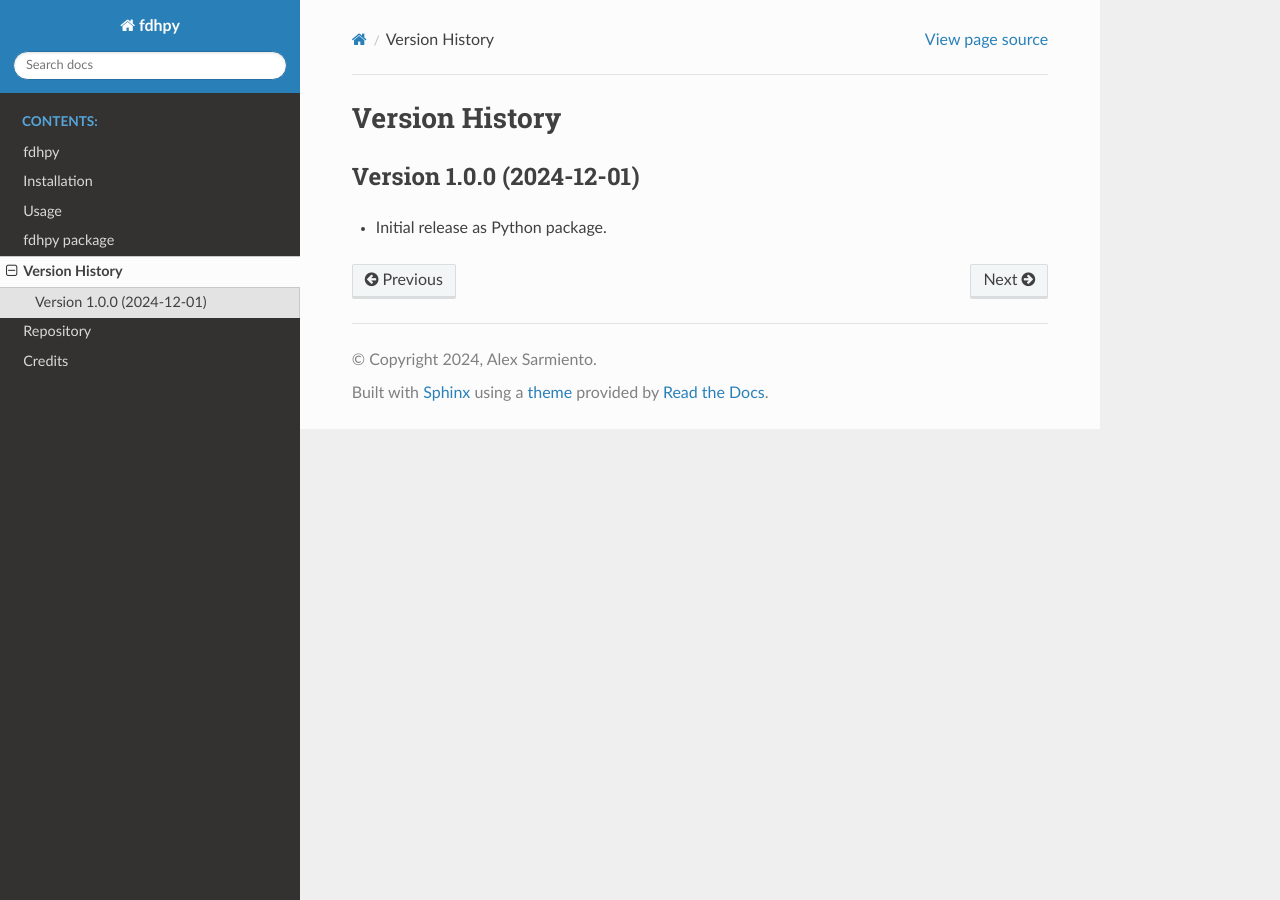
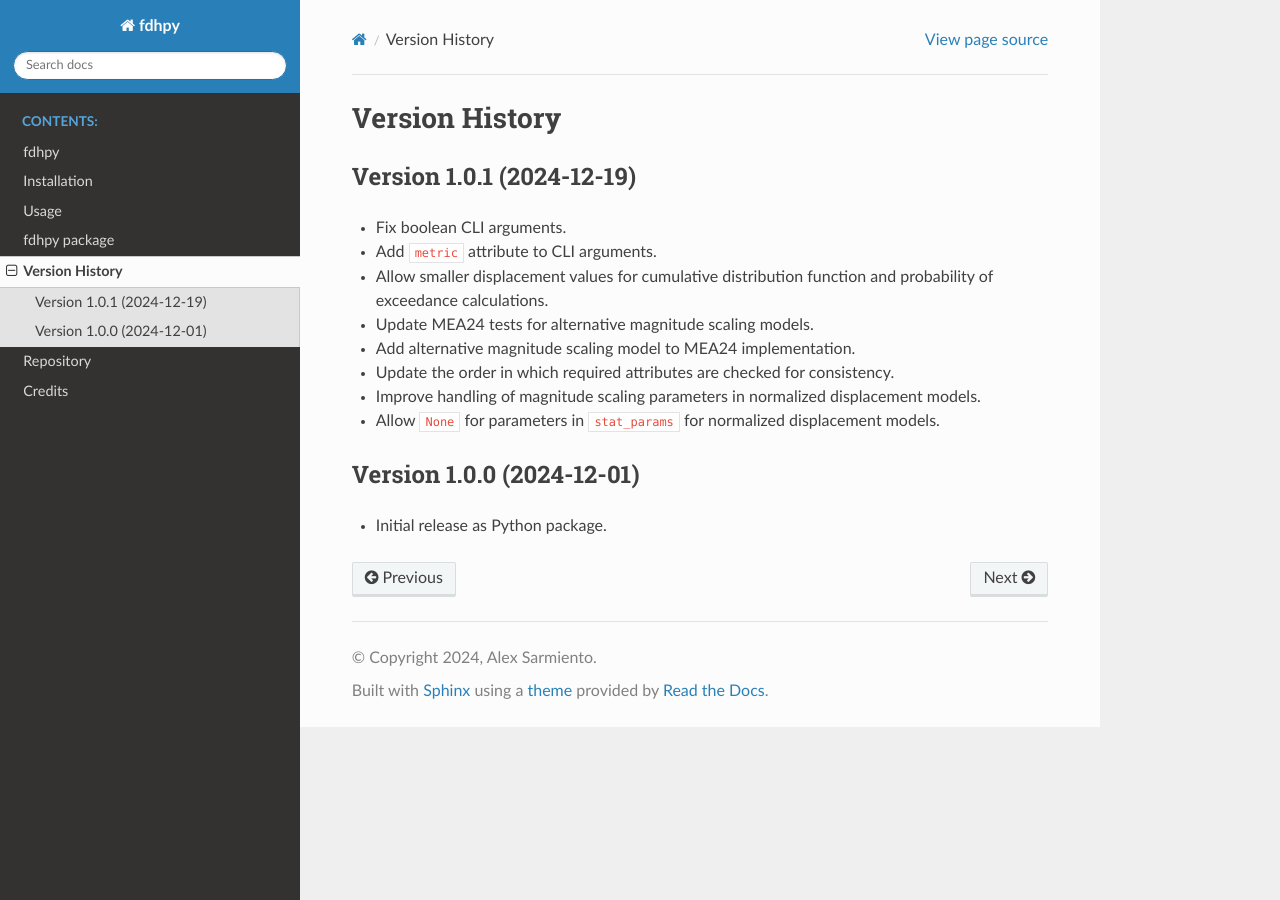
Before and after one commit to asarmy/fdhpy, a Sphinx documentation site: the page built from docs/changelog.rst, in a window 1280 px wide. Built offline with Sphinx 7.4.7 and the Read the Docs theme 3.1.0, drawn with Linux system fonts in a browser that asks for light colours.

Commit message:
Bump to version 1.0.1

```diff
--- a/CHANGELOG.rst
+++ b/CHANGELOG.rst
@@ -1,5 +1,16 @@
 Version History
 ===============
+
+Version 1.0.1 (2024-12-19)
+--------------------------
+- Fix boolean CLI arguments.
+- Add `metric` attribute to CLI arguments.
+- Allow smaller displacement values for cumulative distribution function and probability of exceedance calculations.
+- Update MEA24 tests for alternative magnitude scaling models.
+- Add alternative magnitude scaling model to MEA24 implementation.
+- Update the order in which required attributes are checked for consistency.
+- Improve handling of magnitude scaling parameters in normalized displacement models.
+- Allow `None` for parameters in `stat_params` for normalized displacement models.
 
 Version 1.0.0 (2024-12-01)
 --------------------------
--- a/pyproject.toml
+++ b/pyproject.toml
@@ -4,13 +4,14 @@ build-backend = "setuptools.build_meta"
 
 [project]
 name = "fdhpy"
-version = "1.0.0"
+version = "1.0.1"
 description = "Implementations of FDHI Project Fault Displacement Models"
 authors = [
-    { name = "Alex Sarmiento" }
+    { name = "Alex Sarmiento" , email = "asarmy@ucla.edu" }
 ]
 readme = "README.md"
 license = { text = "MIT" }
+keywords = ["fault displacement", "seismic hazard", "fdhpy"]
 requires-python = ">=3.8" #pytest requires 3.8+
 dependencies = [
 	"numpy",
@@ -60,3 +61,4 @@ fd-cea25 = "fdhpy.chiou_et_al_2025:ChiouEtAl2025.main"
 
 [project.urls]
 repository = "https://github.com/asarmy/fdhpy"
+homepage = "https://github.com/NHR3-UCLA/FDHI_FDM"
```
Also changed, not shown: docs/installation.rst (+13 -1 lines).
